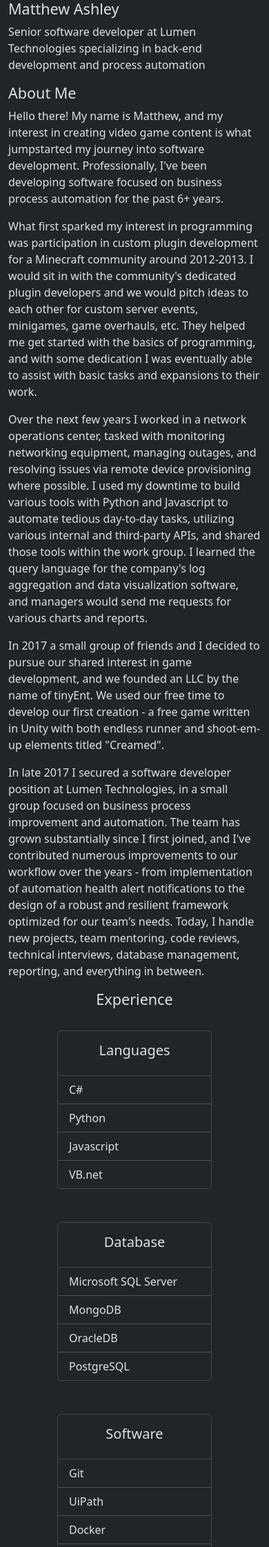
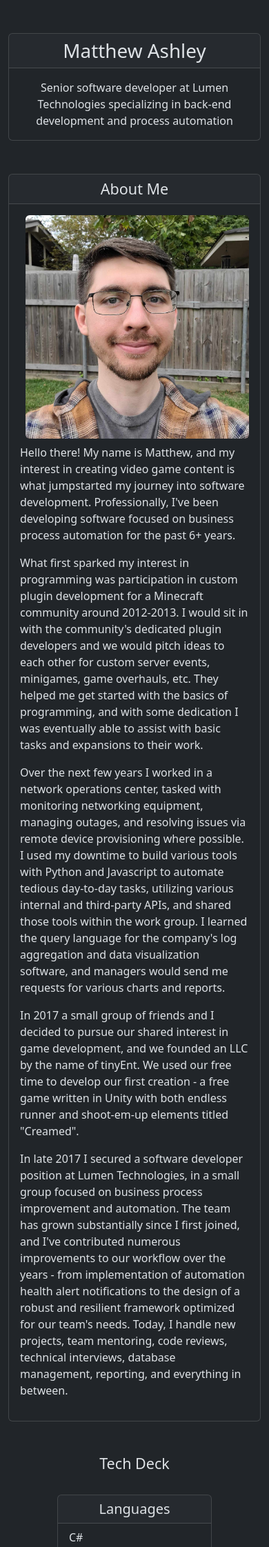
Before and after one commit to borkmaster12/borkfolio, a FastAPI app: page / in a window 390 px wide. Shown: the top 2243 px of the page at 69% size. Run offline with FastAPI, Linux system fonts and the light colour scheme.

Commit message:
WIP: Site layout and responsiveness

```diff
--- a/src/app/templates/index.html
+++ b/src/app/templates/index.html
@@ -18,38 +18,63 @@
 
     <div class="container">
 
-      <h4>Matthew Ashley</h4>
+      <div class="row justify-content-center mt-5">
 
-      <div class="row">
+        <div class="col col-sm-8 col-md-6 col-lg-5">
 
-        <p>
-          Senior software developer at Lumen Technologies specializing in back-end development and process automation
-        </p>
+          <div class="card align-middle mx-auto">
+
+            <h1 class="card-header text-center">Matthew Ashley</h1>
+
+            <div class="card-body text-center">
+              Senior software developer at Lumen Technologies specializing in back-end development and process
+              automation
+            </div>
 
           </div>
 
-      <h4>About Me</h4>
+        </div>
 
-      <div class="row">
+      </div>
+
+      <div class="row justify-content-center mt-5">
+
+        <div class="col col-md-10">
+
+          <div class="card mx-auto">
+
+            <h4 class="text-center card-header">About Me</h4>
+
+            <div class="card-body">
+
+              <div class="col-sm-12 col-md-12 col-lg-6 col-xl-4 float-end ms-2 mt-auto mb-2">
+                <img src="/static/img/377918962_1051789126002287_4075590018076667559_n.jpg"
+                  class="img-fluid rounded float-end" alt="...">
+              </div>
 
               <p>
                 Hello there! My name is Matthew, and my interest in creating video game content is what jumpstarted my
-          journey into software development. Professionally, I've been developing software focused on business process
+                journey into software development. Professionally, I've been developing software focused on business
+                process
                 automation for the past 6+ years.
               </p>
 
               <p>
-          What first sparked my interest in programming was participation in custom plugin development for a Minecraft
+                What first sparked my interest in programming was participation in custom plugin development for a
+                Minecraft
                 community around 2012-2013. I would sit in with the community's dedicated plugin developers and we would
                 pitch ideas to each other for custom server events, minigames, game overhauls, etc. They helped me get
-          started with the basics of programming, and with some dedication I was eventually able to assist with basic
+                started with the basics of programming, and with some dedication I was eventually able to assist with
+                basic
                 tasks and expansions to their work.
               </p>
 
               <p>
                 Over the next few years I worked in a network operations center, tasked with monitoring networking
-          equipment, managing outages, and resolving issues via remote device provisioning where possible. I used my
-          downtime to build various tools with Python and Javascript to automate tedious day-to-day tasks, utilizing
+                equipment, managing outages, and resolving issues via remote device provisioning where possible. I used
+                my
+                downtime to build various tools with Python and Javascript to automate tedious day-to-day tasks,
+                utilizing
                 various internal and third-party APIs, and shared those tools within the work group. I learned the
                 query language for the company's log aggregation and data visualization software, and managers
                 would send me requests for various charts and reports.
@@ -63,26 +88,35 @@
 
               <p>
                 In late 2017 I secured a software developer position at Lumen Technologies, in a small group focused on
-          business process improvement and automation. The team has grown substantially since I first joined, and I've
-          contributed numerous improvements to our workflow over the years - from implementation of automation health
-          alert notifications to the design of a robust and resilient framework optimized for our team's needs. Today, I
-          handle new projects, team mentoring, code reviews, technical interviews, database management, reporting, and
+                business process improvement and automation. The team has grown substantially since I first joined, and
+                I've
+                contributed numerous improvements to our workflow over the years - from implementation of automation
+                health
+                alert notifications to the design of a robust and resilient framework optimized for our team's needs.
+                Today, I
+                handle new projects, team mentoring, code reviews, technical interviews, database management, reporting,
+                and
                 everything in between.
               </p>
 
             </div>
 
-      <h4 class="text-center">Experience</h4>
+          </div>
 
-      <div class="row">
+        </div>
+
+      </div>
+
+
+      <div class="row mt-5">
+
+        <h4 class="text-center">Tech Deck</h4>
 
         <div class="col col-sm-12 col-md-6 col-lg-3 col-xxl-3 my-4">
 
           <div class="card mx-auto" style="width: 14rem;">
 
-            <div class="card-body">
-              <h5 class="card-title text-center">Languages</h5>
-            </div>
+            <h5 class="card-header text-center">Languages</h5>
 
             <ul class="list-group list-group-flush">
               <li class="list-group-item">C#</li>
@@ -98,9 +132,7 @@
         <div class="col col-sm-12 col-md-6 col-lg-3 col-xxl-3 my-4">
 
           <div class="card mx-auto" style="width: 14rem;">
-            <div class="card-body">
-              <h5 class="card-title text-center">Database</h5>
-            </div>
+            <h5 class="card-header text-center">Database</h5>
             <ul class="list-group list-group-flush">
               <li class="list-group-item">Microsoft SQL Server</li>
               <li class="list-group-item">MongoDB</li>
@@ -115,9 +147,7 @@
         <div class="col col-sm-12 col-md-6 col-lg-3 col-xxl-3 my-4">
 
           <div class="card mx-auto" style="width: 14rem;">
-            <div class="card-body">
-              <h5 class="card-title text-center">Software</h5>
-            </div>
+            <h5 class="card-header text-center">Software</h5>
             <ul class="list-group list-group-flush">
               <li class="list-group-item">Git</li>
               <li class="list-group-item">UiPath</li>
@@ -132,9 +162,7 @@
 
           <div class="card mx-auto" style="width: 14rem;">
 
-            <div class="card-body">
-              <h5 class="card-title text-center">Miscellaneous</h5>
-            </div>
+            <h5 class="card-header text-center">Miscellaneous</h5>
 
             <ul class="list-group list-group-flush">
               <li class="list-group-item">REST/SOAP API</li>
@@ -149,13 +177,14 @@
 
       </div>
 
-      <h4 class="text-center">Interests</h4>
 
-      <div class="row justify-content-center gy-3">
+      <div class="row justify-content-center">
+
+        <h4 class="text-center my-5">Interests</h4>
 
         <div class="col-lg-3">
 
-          <div class="card mx-auto" style="width: 14rem;">
+          <div class="card mx-auto my-3" style="width: 14rem;">
 
             <i class="bi bi-joystick card-image-top text-center" style="font-size: 5rem;"></i>
 
@@ -175,13 +204,13 @@
 
         <div class="col-lg-3">
 
-          <div class="card mx-auto" style="width: 14rem;">
+          <div class="card mx-auto my-3" style="width: 14rem;">
 
             <i class="bi bi-dice-3-fill card-image-top text-center" style="font-size: 5rem;"></i>
 
             <div class="card-body">
 
-              <h5 class="card-title text-center mb-3">Board Games</h5>
+              <h5 class="card-title text-center mb-3">Tabletop Games</h5>
 
               <p class="card-text">Some quick example text to build on the card title and make up the bulk of the
                 card's
@@ -195,7 +224,7 @@
 
         <div class="col-lg-3">
 
-          <div class="card mx-auto" style="width: 14rem;">
+          <div class="card mx-auto my-3" style="width: 14rem;">
 
             <i class="bi bi-tools card-image-top text-center" style="font-size: 5rem;"></i>
 
@@ -216,15 +245,12 @@
       </div>
 
 
+      <div class="row mt-5">
 
-
-      <div class="row">
-
-        <h5>Bonus - Pets</h5>
+        <h5 class="text-center">Bonus - Pets</h5>
 
       </div>
 
-      <div class="container">
       <footer class="d-flex flex-wrap justify-content-center align-items-center py-3 my-4 border-top">
 
         <ul class="nav col-md-4 justify-content-center list-unstyled d-flex">
@@ -236,14 +262,13 @@
           </li>
 
           <li class="ms-3">
-              <a class="text-body-secondary" href="https://www.linkedin.com/in/matthew-ashley-7b43b286/"
-                target="_blank">
+            <a class="text-body-secondary" href="https://www.linkedin.com/in/matthew-ashley-7b43b286/" target="_blank">
               <i class="bi bi-linkedin" style="font-size: 2rem; color: cornflowerblue;"></i>
             </a>
           </li>
 
           <li class="ms-3">
-              <a class="text-body-secondary" href="https://discordapp.com/users/107259911812960256">
+            <a class="text-body-secondary" href="https://discordapp.com/users/107259911812960256" target="_blank">
               <i class="bi bi-discord" style="font-size: 2rem; color: cornflowerblue;"></i>
             </a>
           </li>
@@ -260,8 +285,6 @@
 
     </div>
 
-    </div>
-
   </main>
 
   <script src="https://cdn.jsdelivr.net/npm/bootstrap@5.3.2/dist/js/bootstrap.bundle.min.js"
```
Also changed, not shown: src/app/static/img/377918962_1051789126002287_4075590018076667559_n.jpg (added). Lines whose indentation alone changed are shown as unchanged.
